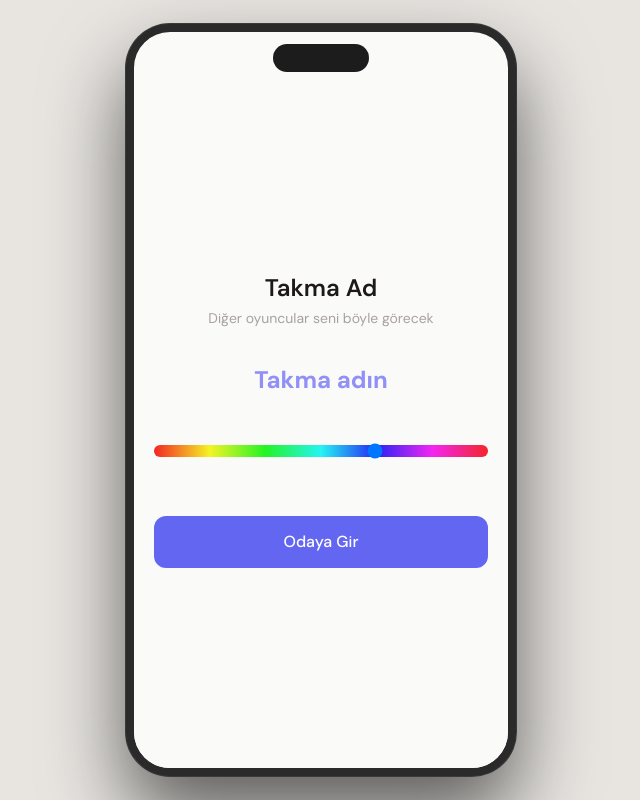
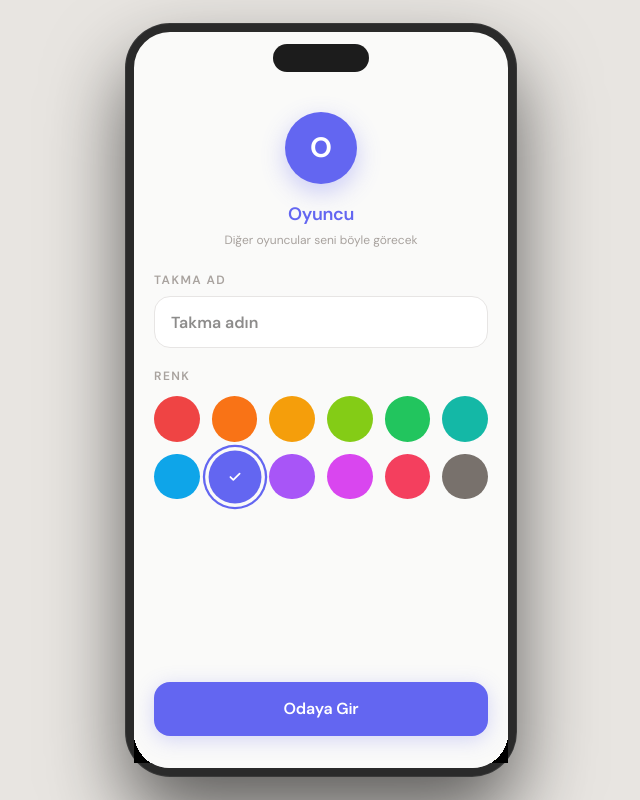
Before and after one commit to brksnkrdslr/approxense, a Next.js app: page /room/1 in a window 1280 px wide. Shown: the whole page, without its empty margins (319-959 px from the left). Built offline with nearby package versions, Linux system fonts and the light colour scheme; no server answers.

Commit message:
design: redesign lobby (avatar players, clean invite, settings accordion) and room nickname overlay (swatch grid)

```diff
--- a/src/app/room/[roomId]/page.tsx
+++ b/src/app/room/[roomId]/page.tsx
@@ -444,28 +444,57 @@ export default function RoomPage() {
 
   const cumulativeScore = rounds.reduce((s, r) => s + r.finalScore, 0);
 
+  const NICK_COLORS = [
+    { hue: 0,   hex: '#EF4444' }, { hue: 20,  hex: '#F97316' },
+    { hue: 45,  hex: '#F59E0B' }, { hue: 84,  hex: '#84CC16' },
+    { hue: 142, hex: '#22C55E' }, { hue: 172, hex: '#14B8A6' },
+    { hue: 200, hex: '#0EA5E9' }, { hue: 231, hex: '#6366F1' },
+    { hue: 262, hex: '#A855F7' }, { hue: 291, hex: '#D946EF' },
+    { hue: 330, hex: '#F43F5E' }, { hue: 0,   hex: '#78716C' },
+  ];
+  const [nickSelectedColor, setNickSelectedColor] = useState(NICK_COLORS[7]);
+
   if (showNickname) {
-    const nickColor = hueToColor(nickHue);
+    const displayPreview = nickInput.trim() || 'Oyuncu';
     const confirmNickname = () => {
       const newName = nickInput.trim() || getOrCreateDisplayName();
       if (nickInput.trim()) localStorage.setItem('approxense_display_name', nickInput.trim());
-      savePlayerHue(nickHue);
+      savePlayerHue(nickSelectedColor.hue);
+      setNickHue(nickSelectedColor.hue);
       setMyDisplayName(newName);
       setShowNickname(false);
-      // Kanala yeni isim ve renk ile yeniden track et
       channelRef.current?.track({
         playerId: playerId.current,
         displayName: newName,
-        color: hueToColor(nickHue),
+        color: nickSelectedColor.hex,
       });
     };
     return (
-      <div className="h-full flex flex-col justify-center px-5 gap-5" style={{ backgroundColor: 'var(--color-bg)' }}>
-        <div className="text-center mb-4">
-          <h2 className="text-2xl font-semibold mb-1" style={{ color: 'var(--color-text-primary)' }}>Takma Ad</h2>
-          <p className="text-sm" style={{ color: 'var(--color-text-muted)' }}>Diğer oyuncular seni böyle görecek</p>
+      <div className="h-full flex flex-col overflow-hidden animate-fade-up" style={{ backgroundColor: 'var(--color-bg)' }}>
+        {/* Avatar önizleme */}
+        <div className="flex flex-col items-center pt-10 pb-6 px-5">
+          <div
+            className="rounded-full flex items-center justify-center font-bold text-white mb-4"
+            style={{
+              width: '72px', height: '72px',
+              backgroundColor: nickSelectedColor.hex,
+              fontSize: '1.75rem',
+              boxShadow: `0 8px 24px ${nickSelectedColor.hex}50`,
+              transition: 'background-color 0.25s, box-shadow 0.25s',
+            }}
+          >
+            {displayPreview.slice(0, 1).toUpperCase()}
+          </div>
+          <p className="text-lg font-semibold" style={{ color: nickSelectedColor.hex, transition: 'color 0.25s', letterSpacing: '-0.02em' }}>
+            {displayPreview}
+          </p>
+          <p className="text-xs mt-1" style={{ color: 'var(--color-text-muted)' }}>Diğer oyuncular seni böyle görecek</p>
         </div>
 
+        <div className="px-5 mb-5">
+          <label className="block text-xs font-semibold uppercase tracking-widest mb-2" style={{ color: 'var(--color-text-muted)', letterSpacing: '0.12em' }}>
+            Takma Ad
+          </label>
           <input
             autoFocus
             type="text"
@@ -474,29 +503,59 @@ export default function RoomPage() {
             onKeyDown={(e) => e.key === 'Enter' && confirmNickname()}
             placeholder="Takma adın"
             maxLength={20}
-          className="w-full text-center text-2xl font-bold outline-none bg-transparent border-none"
-          style={{ color: nickColor }}
-        />
-
-        <div className="mt-6">
-          <input
-            type="range"
-            min={0}
-            max={359}
-            value={nickHue}
-            onChange={(e) => setNickHue(Number(e.target.value))}
-            className="w-full h-3 rounded-full cursor-pointer appearance-none"
+            className="w-full rounded-2xl border px-4 text-base font-semibold outline-none"
             style={{
-              background: 'linear-gradient(to right, hsl(0,90%,55%), hsl(30,90%,55%), hsl(60,90%,55%), hsl(90,90%,55%), hsl(120,90%,55%), hsl(150,90%,55%), hsl(180,90%,55%), hsl(210,90%,55%), hsl(240,90%,55%), hsl(270,90%,55%), hsl(300,90%,55%), hsl(330,90%,55%), hsl(359,90%,55%))',
+              height: '52px',
+              backgroundColor: 'var(--color-surface)',
+              borderColor: 'var(--color-border)',
+              color: 'var(--color-text-primary)',
+              caretColor: nickSelectedColor.hex,
             }}
           />
         </div>
 
-        <div className="mt-8">
+        <div className="px-5 mb-6">
+          <label className="block text-xs font-semibold uppercase tracking-widest mb-3" style={{ color: 'var(--color-text-muted)', letterSpacing: '0.12em' }}>
+            Renk
+          </label>
+          <div className="grid grid-cols-6 gap-3">
+            {NICK_COLORS.map((color) => {
+              const isSelected = nickSelectedColor.hex === color.hex;
+              return (
+                <button
+                  key={color.hex + color.hue}
+                  onClick={() => setNickSelectedColor(color)}
+                  className="rounded-full cursor-pointer flex items-center justify-center"
+                  style={{
+                    width: '100%', aspectRatio: '1',
+                    backgroundColor: color.hex,
+                    boxShadow: isSelected ? `0 0 0 3px var(--color-bg), 0 0 0 5px ${color.hex}` : 'none',
+                    transform: isSelected ? 'scale(1.15)' : 'scale(1)',
+                    transition: 'transform 0.2s cubic-bezier(0.22,1,0.36,1), box-shadow 0.2s',
+                  }}
+                >
+                  {isSelected && (
+                    <svg width="12" height="12" viewBox="0 0 24 24" fill="none" stroke="white" strokeWidth="3" strokeLinecap="round" strokeLinejoin="round">
+                      <path d="M20 6L9 17l-5-5"/>
+                    </svg>
+                  )}
+                </button>
+              );
+            })}
+          </div>
+        </div>
+
+        <div className="px-5 mt-auto pb-8">
           <button
             onClick={confirmNickname}
-            className="w-full rounded-[12px] text-base font-medium"
-            style={{ height: '52px', backgroundColor: 'var(--color-accent)', color: 'white' }}
+            className="w-full rounded-2xl text-base font-semibold text-white cursor-pointer active:scale-95"
+            style={{
+              height: '54px',
+              backgroundColor: nickSelectedColor.hex,
+              boxShadow: `0 4px 20px ${nickSelectedColor.hex}40`,
+              transition: 'background-color 0.25s, box-shadow 0.25s, transform 0.1s',
+              letterSpacing: '-0.01em',
+            }}
           >
             Odaya Gir
           </button>
--- a/src/components/game/Lobby.tsx
+++ b/src/components/game/Lobby.tsx
@@ -28,6 +28,23 @@ interface LobbyProps {
   isSolo: boolean;
 }
 
+function CopyIcon() {
+  return (
+    <svg width="16" height="16" viewBox="0 0 24 24" fill="none" stroke="currentColor" strokeWidth="2" strokeLinecap="round" strokeLinejoin="round">
+      <rect x="9" y="9" width="13" height="13" rx="2" ry="2"/>
+      <path d="M5 15H4a2 2 0 0 1-2-2V4a2 2 0 0 1 2-2h9a2 2 0 0 1 2 2v1"/>
+    </svg>
+  );
+}
+
+function CheckIcon() {
+  return (
+    <svg width="16" height="16" viewBox="0 0 24 24" fill="none" stroke="currentColor" strokeWidth="2.5" strokeLinecap="round" strokeLinejoin="round">
+      <path d="M20 6L9 17l-5-5"/>
+    </svg>
+  );
+}
+
 export default function Lobby({
   players,
   countdown,
@@ -41,151 +58,217 @@ export default function Lobby({
   isHost,
   isSolo,
 }: LobbyProps) {
+  const [copied, setCopied] = useState(false);
+  const [settingsOpen, setSettingsOpen] = useState(false);
+  const router = useRouter();
+
   const readyCount = players.filter((p) => p.isReady).length;
   const canStartNow = readyCount > players.length / 2;
 
   async function shareLink() {
-    // 1. Native share (HTTPS'de çalışır)
     try {
       if (navigator.share) {
-        await navigator.share({
-          title: 'Approxense',
-          text: 'Benimle Approxense oyna!',
-          url: joinUrl,
-        });
+        await navigator.share({ title: 'Approxense', text: 'Benimle Approxense oyna!', url: joinUrl });
         return;
       }
-    } catch {
-      // iptal edildi veya desteklenmiyor
-    }
-
-    // 2. Clipboard API (HTTPS'de çalışır)
+    } catch {}
     try {
       await navigator.clipboard.writeText(joinUrl);
-      setCopied(true);
-      setTimeout(() => setCopied(false), 2000);
-      return;
     } catch {
-      // HTTP'de çalışmıyor, execCommand'a dön
-    }
-
-    // 3. execCommand fallback (HTTP dahil her yerde çalışır)
       const el = document.createElement('input');
       el.value = joinUrl;
-    el.style.position = 'fixed';
-    el.style.top = '0';
-    el.style.left = '0';
-    el.style.opacity = '0';
-    el.style.fontSize = '16px'; // iOS zoom'u önle
+      Object.assign(el.style, { position: 'fixed', top: '0', left: '0', opacity: '0', fontSize: '16px' });
       el.readOnly = true;
       document.body.appendChild(el);
       el.focus();
       el.setSelectionRange(0, joinUrl.length);
-    try {
-      document.execCommand('copy');
-      setCopied(true);
-      setTimeout(() => setCopied(false), 2000);
-    } catch {}
+      try { document.execCommand('copy'); } catch {}
       document.body.removeChild(el);
     }
+    setCopied(true);
+    setTimeout(() => setCopied(false), 2500);
+  }
 
-  const [copied, setCopied] = useState(false);
-  const router = useRouter();
+  const shortUrl = joinUrl.replace(/^https?:\/\//, '');
 
   return (
-    <div className="px-5 pt-6 pb-8 flex flex-col gap-6">
+    <div className="px-5 pt-5 pb-8 flex flex-col gap-5 animate-fade-up">
+
+      {/* Üst bar */}
       <div className="flex items-center justify-between">
         <button
           onClick={() => router.push('/')}
-          className="text-sm px-2 py-1 rounded-lg"
+          className="flex items-center gap-1.5 text-sm cursor-pointer"
           style={{ color: 'var(--color-text-muted)' }}
         >
-          ← Ana Sayfa
+          <svg width="16" height="16" viewBox="0 0 24 24" fill="none" stroke="currentColor" strokeWidth="2.5" strokeLinecap="round" strokeLinejoin="round">
+            <path d="M19 12H5M12 5l-7 7 7 7"/>
+          </svg>
+          Geri
         </button>
         {countdown !== null && (
-          <div className="flex items-center gap-1">
-            <span className="text-sm" style={{ color: 'var(--color-text-muted)' }}>
-              Başlıyor:
-            </span>
-            <span className="text-xl font-mono font-medium" style={{ color: 'var(--color-accent)' }}>
-              {countdown}s
-            </span>
+          <div
+            className="flex items-center gap-1.5 px-3 py-1 rounded-full"
+            style={{ backgroundColor: 'rgba(99,102,241,0.1)', color: 'var(--color-accent)' }}
+          >
+            <div className="w-1.5 h-1.5 rounded-full animate-pulse" style={{ backgroundColor: 'var(--color-accent)' }} />
+            <span className="text-sm font-mono font-semibold">{countdown}s</span>
           </div>
         )}
       </div>
 
+      {/* Oyuncular */}
+      <div>
+        <div className="flex items-center justify-between mb-3">
+          <p className="text-xs font-semibold uppercase tracking-widest" style={{ color: 'var(--color-text-muted)', letterSpacing: '0.12em' }}>
+            Oyuncular
+          </p>
+          <p className="text-xs font-mono" style={{ color: 'var(--color-text-muted)' }}>
+            {readyCount}/{players.length} hazır
+          </p>
+        </div>
+
         <div
-        className="rounded-[16px] border divide-y"
+          className="rounded-2xl border divide-y overflow-hidden"
           style={{ backgroundColor: 'var(--color-surface)', borderColor: 'var(--color-border)' }}
         >
           {players.map((player, i) => {
             const isMe = player.playerId === currentPlayerId;
+            const initial = (player.displayName || `O${i + 1}`).slice(0, 1).toUpperCase();
             return (
               <div key={player.playerId} className="flex items-center justify-between px-4 py-3">
-              <div className="flex items-center gap-2">
-                <span
-                  className="rounded-sm flex-shrink-0"
-                  style={{ width: '10px', height: '10px', backgroundColor: player.color }}
-                />
-                <span
-                  className="text-sm font-bold"
-                  style={{ color: player.color }}
+                <div className="flex items-center gap-3">
+                  {/* Avatar */}
+                  <div
+                    className="rounded-full flex items-center justify-center font-bold text-white flex-shrink-0"
+                    style={{
+                      width: '36px',
+                      height: '36px',
+                      backgroundColor: player.color,
+                      fontSize: '0.875rem',
+                      boxShadow: `0 2px 8px ${player.color}40`,
+                    }}
                   >
+                    {initial}
+                  </div>
+                  <div>
+                    <p className="text-sm font-semibold leading-tight" style={{ color: player.color }}>
                       {player.displayName || `Oyuncu ${i + 1}`}
-                  {isMe && (
-                    <span className="ml-1 text-xs font-normal" style={{ color: 'var(--color-text-muted)' }}>
-                      (Sen)
-                    </span>
-                  )}
-                </span>
+                      {isMe && <span className="ml-1.5 text-xs font-normal" style={{ color: 'var(--color-text-muted)' }}>sen</span>}
+                    </p>
                   </div>
-              <span
-                className="text-xs px-2 py-1 rounded-full"
+                </div>
+                {/* Ready badge */}
+                <div
+                  className="flex items-center gap-1 px-2.5 py-1 rounded-full text-xs font-medium"
                   style={{
                     backgroundColor: player.isReady ? 'rgba(16,185,129,0.1)' : 'var(--color-surface-alt)',
                     color: player.isReady ? 'var(--color-success)' : 'var(--color-text-muted)',
+                    transition: 'background-color 0.2s, color 0.2s',
                   }}
                 >
-                {player.isReady ? 'Hazır' : 'Bekleniyor'}
-              </span>
+                  {player.isReady ? (
+                    <>
+                      <svg width="10" height="10" viewBox="0 0 24 24" fill="none" stroke="currentColor" strokeWidth="3" strokeLinecap="round" strokeLinejoin="round">
+                        <path d="M20 6L9 17l-5-5"/>
+                      </svg>
+                      Hazır
+                    </>
+                  ) : 'Bekliyor'}
+                </div>
               </div>
             );
           })}
 
           {players.length === 0 && (
-          <p className="px-4 py-4 text-sm text-center" style={{ color: 'var(--color-text-muted)' }}>
-            Henüz oyuncu yok
+            <div className="px-4 py-6 text-center">
+              <p className="text-sm" style={{ color: 'var(--color-text-muted)' }}>Bağlanılıyor…</p>
+            </div>
+          )}
+        </div>
+      </div>
+
+      {/* Davet et */}
+      {!isSolo && (
+        <div
+          className="rounded-2xl border p-4"
+          style={{ backgroundColor: 'var(--color-surface)', borderColor: 'var(--color-border)' }}
+        >
+          <p className="text-xs font-semibold uppercase tracking-widest mb-3" style={{ color: 'var(--color-text-muted)', letterSpacing: '0.12em' }}>
+            Arkadaşını Davet Et
           </p>
+          <div className="flex items-center gap-2">
+            <div
+              className="flex-1 rounded-xl px-3 py-2.5 truncate text-xs font-mono min-w-0"
+              style={{ backgroundColor: 'var(--color-surface-alt)', color: 'var(--color-text-secondary)' }}
+            >
+              {shortUrl}
+            </div>
+            <button
+              onClick={shareLink}
+              className="flex items-center gap-1.5 rounded-xl px-3 py-2.5 text-xs font-semibold flex-shrink-0 cursor-pointer"
+              style={{
+                backgroundColor: copied ? 'rgba(16,185,129,0.1)' : 'rgba(99,102,241,0.1)',
+                color: copied ? 'var(--color-success)' : 'var(--color-accent)',
+                transition: 'background-color 0.2s, color 0.2s',
+                minWidth: '90px',
+                justifyContent: 'center',
+              }}
+            >
+              {copied ? <CheckIcon /> : <CopyIcon />}
+              {copied ? 'Kopyalandı' : 'Kopyala'}
+            </button>
+          </div>
+        </div>
+      )}
+
+      {/* Ayarlar */}
+      <div
+        className="rounded-2xl border overflow-hidden"
+        style={{ backgroundColor: 'var(--color-surface)', borderColor: 'var(--color-border)' }}
+      >
+        <button
+          className="w-full flex items-center justify-between px-4 py-3.5 cursor-pointer"
+          onClick={() => isHost && setSettingsOpen((v) => !v)}
+          style={{ opacity: !isHost && !settingsOpen ? 0.7 : 1 }}
+        >
+          <span className="text-sm font-semibold" style={{ color: 'var(--color-text-primary)' }}>
+            Oyun Ayarları
+          </span>
+          <div className="flex items-center gap-2">
+            {!isHost && (
+              <span className="text-xs" style={{ color: 'var(--color-text-muted)' }}>Host ayarlıyor</span>
+            )}
+            {isHost && (
+              <svg
+                width="16" height="16" viewBox="0 0 24 24" fill="none" stroke="currentColor" strokeWidth="2" strokeLinecap="round" strokeLinejoin="round"
+                style={{ transform: settingsOpen ? 'rotate(180deg)' : 'rotate(0deg)', transition: 'transform 0.2s', color: 'var(--color-text-muted)' }}
+              >
+                <path d="M6 9l6 6 6-6"/>
+              </svg>
+            )}
+          </div>
+        </button>
+
+        {settingsOpen && (
+          <div className="px-4 pb-4 border-t" style={{ borderColor: 'var(--color-border)' }}>
+            <div className="pt-4">
+              <SettingsPanel settings={settings} onChange={onSettingsChange} readonly={!isHost} />
+            </div>
+          </div>
         )}
       </div>
 
-      <button
-        onClick={shareLink}
-        className="w-full rounded-[12px] border px-4 py-4 text-sm font-medium flex items-center justify-center gap-2"
-        style={{
-          backgroundColor: copied ? 'rgba(16,185,129,0.08)' : 'var(--color-surface)',
-          borderColor: copied ? 'var(--color-success)' : 'var(--color-border)',
-          color: copied ? 'var(--color-success)' : 'var(--color-text-primary)',
-        }}
-      >
-        <span>{copied ? '✓' : '🔗'}</span>
-        <span>{copied ? 'Link kopyalandı!' : 'Yeni oyuncu davet et'}</span>
-      </button>
-
-      {/* Ayarlar */}
-      <div className="rounded-[16px] border px-4 py-4" style={{ borderColor: 'var(--color-border)', backgroundColor: 'var(--color-surface)' }}>
-        <div className="flex items-center justify-between mb-3">
-          <span className="text-sm font-medium" style={{ color: 'var(--color-text-primary)' }}>Oyun Ayarları</span>
-          {!isHost && <span className="text-xs" style={{ color: 'var(--color-text-muted)' }}>Host ayarlıyor</span>}
-        </div>
-        <SettingsPanel settings={settings} onChange={onSettingsChange} readonly={!isHost} />
-      </div>
-
+      {/* Butonlar */}
       <div className="flex flex-col gap-3">
         <Button onClick={onReady} variant={isReady ? 'secondary' : 'primary'}>
-          {isSolo ? 'Tek Başına Oyna' : isReady ? '⏳ Bekleniyor… (İptal için bas)' : 'Hazır'}
+          {isSolo
+            ? 'Tek Başına Oyna'
+            : isReady
+            ? 'Hazır — İptal et'
+            : 'Hazır'}
         </Button>
-        {canStartNow && (
+        {canStartNow && !isSolo && (
           <Button onClick={onStartNow} variant="secondary">
             Hemen Başla
           </Button>
```
Lines whose indentation alone changed are shown as unchanged.
